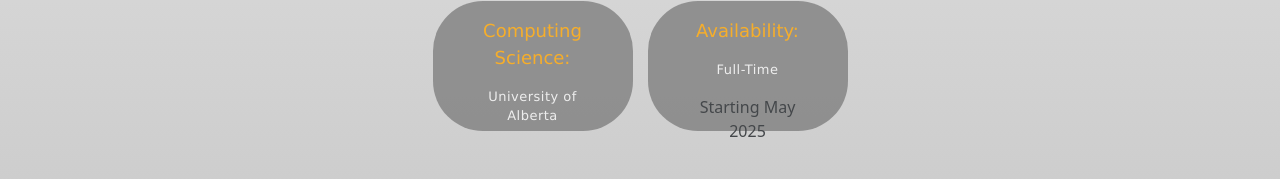
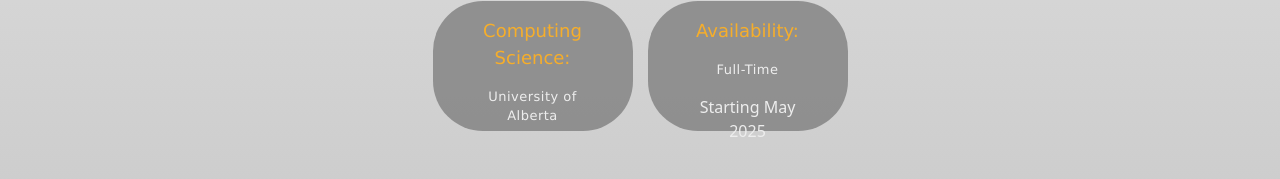
Before and after one commit to iratansh/personal-website, a React (Vite) app: page / in a window 1280 px wide. Shown: the part 983-1162 px from the top of the page. Built offline with nearby package versions, Linux system fonts and the light colour scheme.

Commit message:
Update aboutMe.jsx

```diff
--- a/src/aboutMe.jsx
+++ b/src/aboutMe.jsx
@@ -23,7 +23,7 @@
         <div className="box">
           <p className="sinfoHeader">Availability:</p>
           <p className="sinfo">Full-Time</p>
-          <p>Starting May 2025</p>
+          <p style={{color:"whitesmoke"}}>Starting May 2025</p>
         </div>
       </div>
 
```
